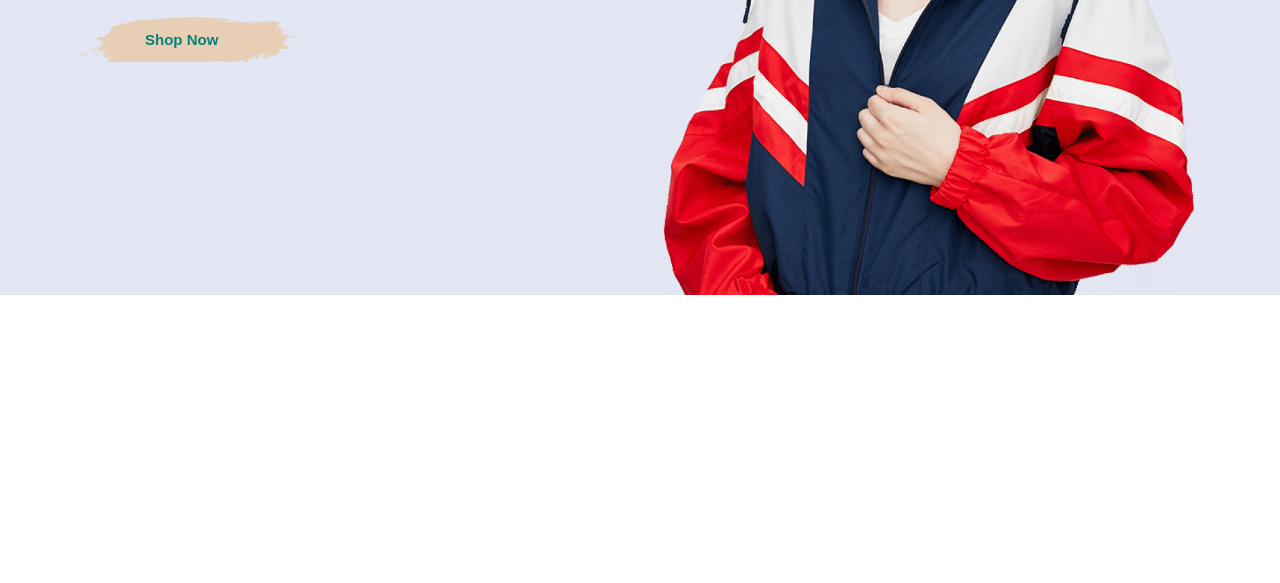
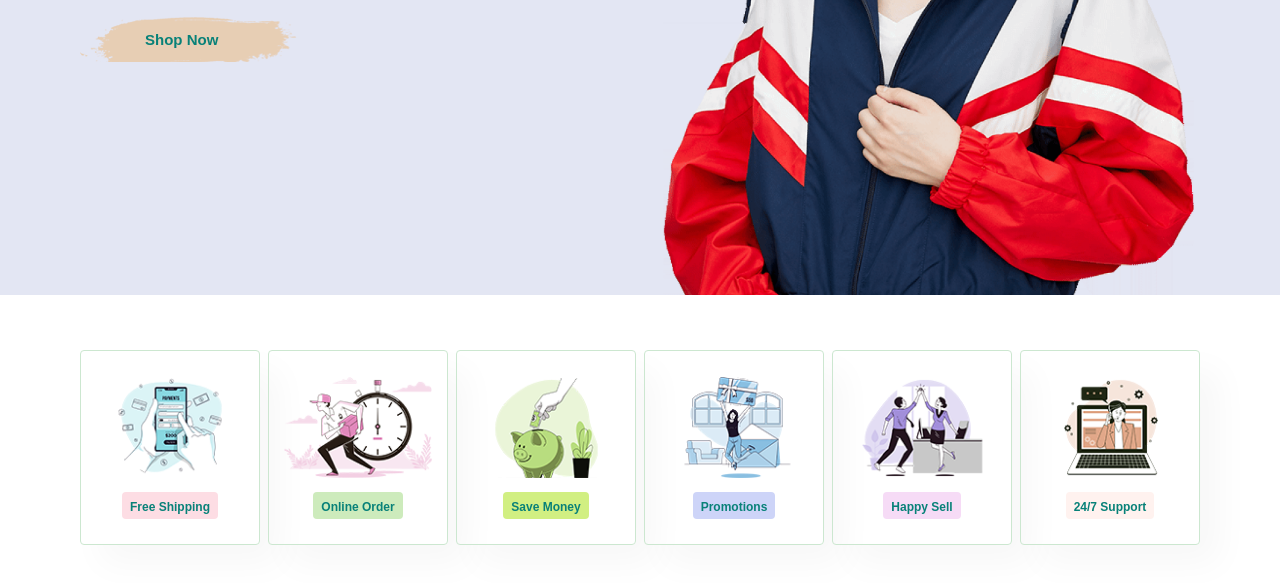
Before and after one commit to Bilyaminn/ecommerce-website, a plain HTML site: page index.html in a window 1280 px wide. Shown: the part 509-1092 px from the top of the page. Before the commit the page ends 804 px from the top, so only its background shows below. Drawn offline with Linux system fonts and the light colour scheme.

Commit message:
Create feature section and style it using css

```diff
--- a/index.html
+++ b/index.html
@@ -34,6 +34,38 @@
     <button>Shop Now</button>
   </section>
 
+  <section id="feature" class="section-p1">
+    <div class="fe-box">
+      <img src="img/features/f1.png">
+      <h6>Free Shipping</h6>
+    </div>
+
+    <div class="fe-box">
+      <img src="img/features/f2.png">
+      <h6>Online Order</h6>
+    </div>
+
+    <div class="fe-box">
+      <img src="img/features/f3.png">
+      <h6>Save Money</h6>
+    </div>
+
+    <div class="fe-box">
+      <img src="img/features/f4.png">
+      <h6>Promotions</h6>
+    </div>
+
+    <div class="fe-box">
+      <img src="img/features/f5.png">
+      <h6>Happy Sell</h6>
+    </div>
+
+    <div class="fe-box">
+      <img src="img/features/f6.png">
+      <h6>24/7 Support</h6>
+    </div>
+  </section>
+
 
   <script src="script.js"></script>
 </body>
--- a/style.css
+++ b/style.css
@@ -132,3 +132,63 @@ p{
   font-size: 15px;
   font-weight: 700;
 }
+
+/* Feature Section */
+
+#feature{
+  display: flex;
+  align-items: center;
+  justify-content: space-between;
+  flex-wrap: wrap;
+}
+
+
+#feature .fe-box{
+  width: 180px;
+  text-align: center;
+  padding: 25px 15px;
+  border: 1px solid #cce7d0;
+  box-shadow: 20px 20px 34px rgba(0, 0, 0, 0.03);
+  border-radius: 4px;
+  margin: 15px 0;
+
+}
+
+#feature .fe-box:hover{
+  box-shadow: 10px 10px 54px rgba(70, 62, 221, 0.1);
+}
+
+#feature .fe-box img{
+  width: 100%;
+  margin-bottom: 10px;
+}
+
+#feature .fe-box h6{
+  display: inline-block;
+  padding: 9px 8px 6px 8px;
+  line-height: 1;
+  color: #088178;
+  background: #fddde4;
+  border-radius: 4px;
+
+}
+
+#feature .fe-box:nth-child(2) h6{
+  background: #cdebbc;
+}
+
+#feature .fe-box:nth-child(3) h6{
+  background: #d1ef82;
+}
+
+#feature .fe-box:nth-child(4) h6{
+  background: #cdd4f8;
+}
+
+#feature .fe-box:nth-child(5) h6{
+  background: #f6dbf6;
+}
+
+#feature .fe-box:nth-child(6) h6{
+  background: #fff2ef;
+}
```
